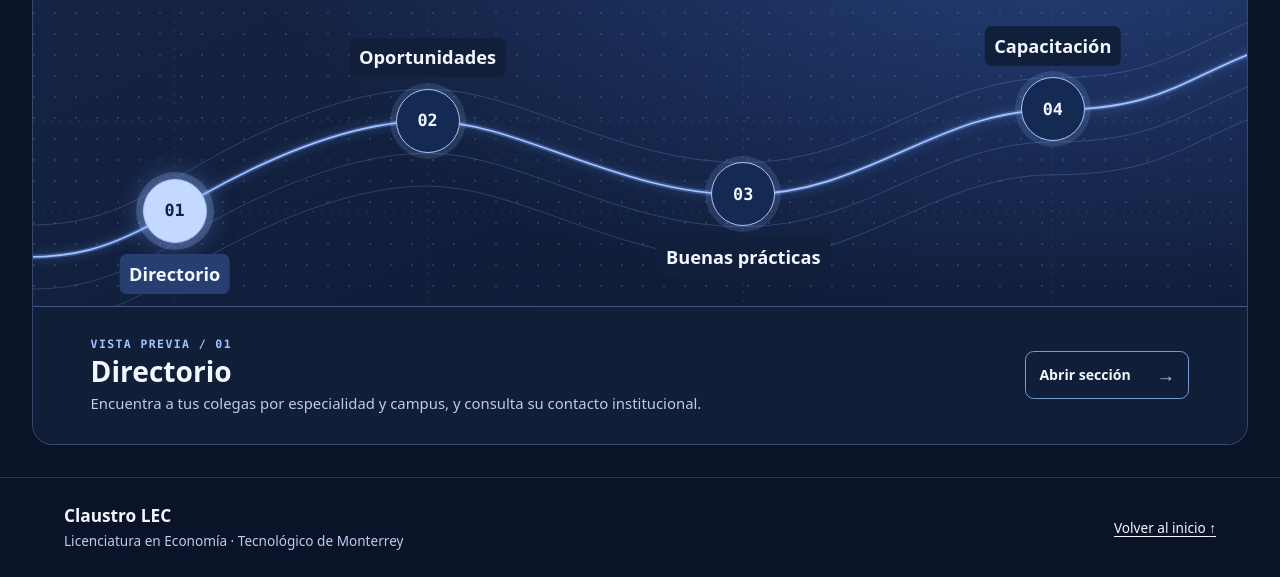
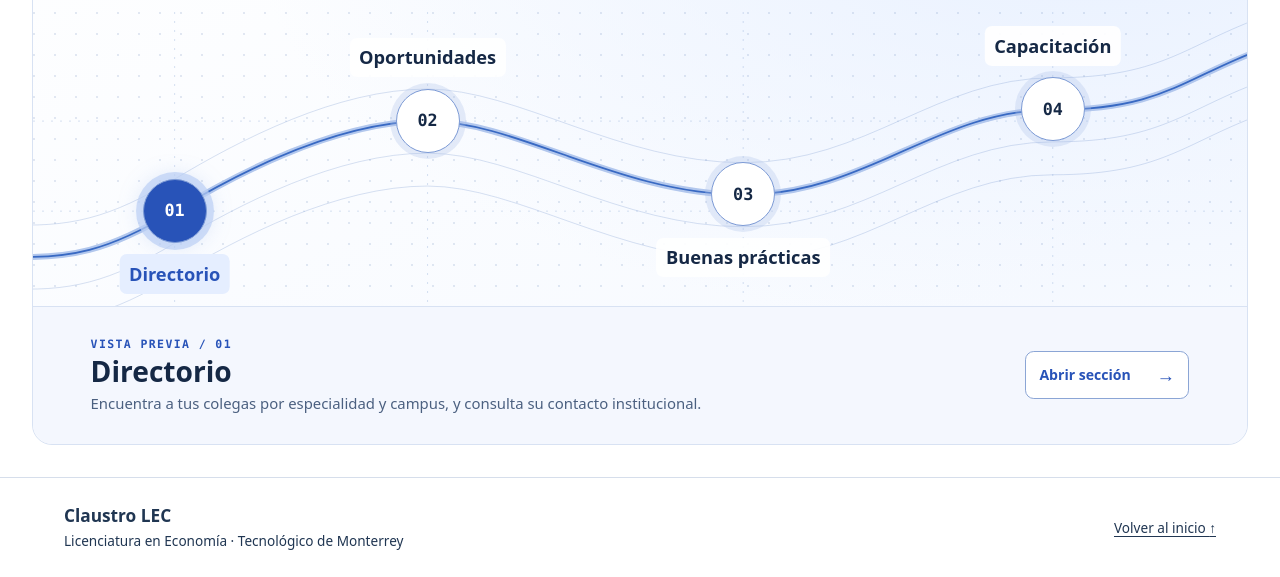
Before and after one commit to lec-cdmx/ClaustroLEC, a plain HTML site: page index.html in a window 1280 px wide. Shown: the part 352-929 px from the top of the page. Drawn offline with Linux system fonts and the light colour scheme.

Commit message:
Aclarar el portal con un tema blanco y azul

```diff
--- a/atlas.css
+++ b/atlas.css
@@ -1,30 +1,23 @@
 .atlas-page {
-  --atlas-ink: #f2f6ff;
-  --atlas-muted: #bdcbed;
-  --atlas-blue: #a2c3ff;
+  --atlas-ink: #152845;
+  --atlas-muted: #4b6080;
+  --atlas-blue: #2853b8;
   --atlas-mono: ui-monospace, Consolas, monospace;
-  background: #0a1328;
+  background: white;
   color: var(--atlas-ink);
 }
 
-.atlas-page .site-header, .atlas-page .site-footer {
-  border-color: #263755;
-  background: transparent;
-  color: var(--atlas-ink);
-}
-
-.atlas-page .brand small, .atlas-page .edition, .atlas-page .footer-inner p { color: var(--atlas-muted); }
-.atlas-page .site-footer { margin-top: 2rem; }
+.atlas-page .site-footer { margin-top: 2rem; background: white; }
 .atlas-page a:focus-visible, .atlas-page main:focus-visible { outline-color: var(--atlas-blue); }
 
 .atlas {
   width: min(1320px, calc(100% - 4rem));
   margin: clamp(1rem, 3vw, 2.7rem) auto 0;
-  border: 1px solid #344972;
+  border: 1px solid #d8e2f3;
   border-radius: 1.25rem;
   background:
-    radial-gradient(ellipse at 84% 25%, #243e77 0%, transparent 55%),
-    linear-gradient(155deg, #18284b, #101c38 64%);
+    radial-gradient(ellipse at 87% 25%, #e9f1ff 0%, transparent 56%),
+    linear-gradient(155deg, #fff, #f7faff 80%);
 }
 
 .atlas-intro {
@@ -74,22 +67,21 @@
   height: clamp(15.8rem, 23vw, 20rem);
   margin-top: .65rem;
   isolation: isolate;
-  background-image: radial-gradient(circle at 1px 1px, #7394d338 1px, transparent 1.25px);
+  background-image: radial-gradient(circle at 1px 1px, #6584b82e 1px, transparent 1.25px);
   background-size: 21px 21px;
 }
 
 .atlas-plot svg { position: absolute; inset: 0; width: 100%; height: 100%; pointer-events: none; }
 .atlas-portrait { display: none; }
 .atlas-plot path, .atlas-plot use { fill: none; vector-effect: non-scaling-stroke; }
-.atlas-guides { stroke: #98b8f42e; stroke-width: 1; stroke-dasharray: 2 7; }
-.atlas-echo { stroke: #7ba2f340; stroke-width: 1; }
-.atlas-track { stroke: #466bb1; stroke-width: 5; opacity: .55; }
+.atlas-guides { stroke: #668bc442; stroke-width: 1; stroke-dasharray: 2 7; }
+.atlas-echo { stroke: #7292ca46; stroke-width: 1; }
+.atlas-track { stroke: #b2c7ed; stroke-width: 6; }
 .atlas-plot .atlas-trace {
   vector-effect: none;
-  stroke: #a5c4ff;
+  stroke: #3869c3;
   stroke-width: 2;
   stroke-linecap: round;
-  filter: drop-shadow(0 0 6px #7faaffb3);
 }
 
 .atlas-node {
@@ -107,10 +99,10 @@
   width: clamp(3.2rem, 5vw, 4.2rem);
   aspect-ratio: 1;
   place-items: center;
-  border: 1px solid #a5c4ff;
+  border: 1px solid #7c9ad5;
   border-radius: 50%;
-  background: #152a52;
-  box-shadow: 0 0 0 6px #a5c4ff24;
+  background: white;
+  box-shadow: 0 0 0 6px #a8bee74a;
   font: 700 clamp(.83rem, 1.35vw, 1.05rem)/1 var(--atlas-mono);
 }
 
@@ -121,7 +113,7 @@
   transform: translateX(-50%);
   padding: .35rem .6rem;
   border-radius: .45rem;
-  background: #111f3b;
+  background: #ffffffeb;
   font-size: clamp(.82rem, 1.5vw, 1.14rem);
   font-weight: 690;
   white-space: nowrap;
@@ -130,12 +122,12 @@
 .atlas-node:nth-of-type(even) .atlas-label { top: auto; bottom: calc(100% + .72rem); }
 
 .atlas-node:is(.is-active, :hover, :focus-visible) .atlas-pin {
-  background: #c4d9ff;
-  color: #102244;
-  box-shadow: 0 0 0 7px #a5c4ff39, 0 0 28px #709ffb87;
+  background: var(--atlas-blue);
+  color: white;
+  box-shadow: 0 0 0 7px #bdd1f6b3, 0 0 24px #7ca0e35c;
 }
 
-.atlas-node:is(.is-active, :hover, :focus-visible) .atlas-label { background: #263f70; }
+.atlas-node:is(.is-active, :hover, :focus-visible) .atlas-label { background: #e5eeff; color: var(--atlas-blue); }
 
 .atlas-preview {
   display: flex;
@@ -144,9 +136,9 @@
   gap: .9rem 2rem;
   min-height: 8.6rem;
   padding: 1.25rem clamp(1.25rem, 4.5vw, 4rem);
-  border-top: 1px solid #405784;
+  border-top: 1px solid #d8e2f3;
   border-radius: 0 0 1.25rem 1.25rem;
-  background: #111e38e8;
+  background: #f4f7fe;
 }
 
 .atlas-preview h2 { margin-block: .2rem; font-size: clamp(1.35rem, 2.2vw, 1.85rem); line-height: 1.2; }
@@ -159,9 +151,10 @@
   gap: 1.6rem;
   min-height: 3rem;
   padding: .55rem .85rem;
-  border: 1px solid #7899d4;
+  border: 1px solid #8ba5d5;
   border-radius: .55rem;
-  color: var(--atlas-ink);
+  background: white;
+  color: var(--atlas-blue);
   font-size: .88rem;
   font-weight: 690;
   text-decoration: none;
@@ -169,7 +162,7 @@
 }
 
 .atlas-open span { color: var(--atlas-blue); font-size: 1.15rem; }
-.atlas-open:is(:hover, :focus-visible) { background: #263f70; }
+.atlas-open:is(:hover, :focus-visible) { background: #e5eeff; }
 
 @media (prefers-reduced-motion: no-preference) {
   .atlas-trace { animation: draw-route 1200ms ease-out; }
--- a/styles.css
+++ b/styles.css
@@ -1,6 +1,6 @@
 :root {
   color-scheme: light;
-  --paper: #f5f7fb;
+  --paper: #fff;
   --ink: #222a36;
   --navy: #203652;
   --muted: #535d6a;
@@ -185,7 +185,7 @@ tbody .sample { display: block; margin-top: .15rem; }
 .site-footer {
   margin-top: clamp(2.4rem, 6vw, 5rem);
   border-top: 1px solid var(--rule);
-  background: #e9ecf2;
+  background: #f4f7fe;
   color: var(--navy);
 }
 .footer-inner { flex-wrap: wrap; padding-block: 1.6rem; }
```
Also changed, not shown: buenas-practicas.html (+1 -1 lines), capacitacion.html (+1 -1 lines), directorio.html (+1 -1 lines), oportunidades.html (+1 -1 lines).
